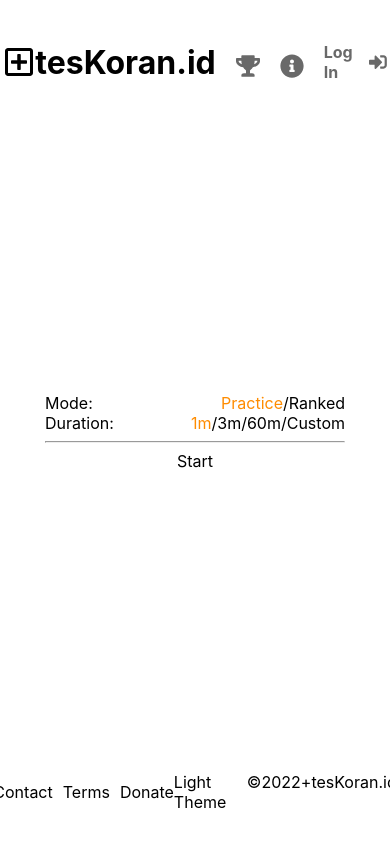
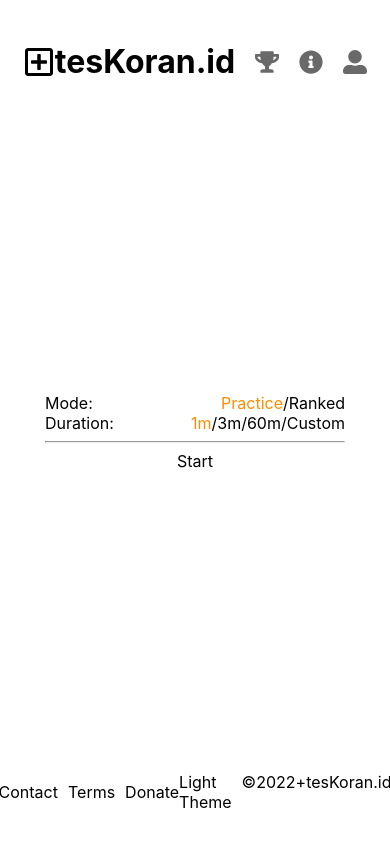
Before and after one commit to tirtaabimanyu/tesKoran.id, a Next.js app: page / in a window 390 px wide. Built offline with nearby package versions, Linux system fonts and the light colour scheme.

Commit message:
navbar media queries

```diff
--- a/components/layout.js
+++ b/components/layout.js
@@ -7,7 +7,7 @@ export default function Layout({ children, hide, titleClickHandler }) {
   return (
     <div className={styles.container}>
       <Head>
-        <title>tesKoran</title>
+        <title>Tes Koran Online</title>
         <meta name="description" content="Add them numbers" />
         <link rel="icon" href="/favicon.ico" />
       </Head>
--- a/components/navbar.js
+++ b/components/navbar.js
@@ -6,7 +6,7 @@ import {
   FaRegPlusSquare,
   FaTrophy,
   FaInfoCircle,
-  FaSignInAlt,
+  FaUserAlt,
 } from "react-icons/fa";
 
 export default function Navbar({ hide, titleClickHandler }) {
@@ -47,7 +47,7 @@ export default function Navbar({ hide, titleClickHandler }) {
         <Link href="/login">
           <div className={cn([styles.loginButton], { [styles.hide]: hide })}>
             <h4 className={cn([styles.text])}>Log In</h4>
-            <FaSignInAlt className={styles.icon} size="24px" />
+            <FaUserAlt className={styles.icon} size="24px" />
           </div>
         </Link>
       </div>
--- a/components/navbar.module.css
+++ b/components/navbar.module.css
@@ -2,18 +2,16 @@
   width: 100%;
   display: flex;
   flex-direction: row;
-  justify-content: space-between;
   align-items: center;
+  justify-content: center;
   transition: opacity 0.1s;
-  /* background: red; */
 }
 
 .group {
   display: flex;
   flex-direction: row;
   /* gap: 5px; */
-  align-items: baseline;
-  justify-content: baseline;
+  align-items: center;
 }
 
 .hide {
@@ -24,7 +22,6 @@
 .titleContainer {
   position: relative;
   display: flex;
-  justify-content: baseline;
   align-items: baseline;
   flex-direction: column;
   color: black;
@@ -41,22 +38,7 @@
   cursor: pointer;
   display: flex;
   align-items: center;
-}
-
-.title::after {
-  position: absolute;
-  content: " ";
-  min-width: 0px;
-  min-height: 5px;
-  transition: min-width 0.25s;
-  bottom: 10px;
-  background-color: darkorange;
-  border-radius: 25px;
-  margin-left: 1px;
-}
-
-.title:hover::after {
-  min-width: calc(100% - 20px - 2px);
+  user-select: none;
 }
 
 .expandable {
@@ -82,25 +64,6 @@
   color: dimgray;
 }
 
-.expandable .icon + .text {
-  transition: 0.2s ease-in-out;
-  max-width: 0;
-  overflow: hidden;
-  user-select: none;
-  color: dimgray;
-  margin: 0;
-}
-
-.expandable .icon:hover + .text {
-  max-width: 150px;
-  padding-left: 5px;
-  color: black;
-}
-
-.expandable .icon:active + .text {
-  color: dimgray;
-}
-
 .loginButton {
   display: flex;
   flex-direction: row;
@@ -114,6 +77,7 @@
 }
 
 .loginButton .text {
+  display: none;
   margin: 0;
   user-select: none;
 }
@@ -126,18 +90,68 @@
   color: dimgray;
 }
 
-.loginButton::after {
-  position: absolute;
-  content: " ";
-  min-width: 0px;
-  min-height: 5px;
-  transition: min-width 0.25s;
-  bottom: 5px;
-  background-color: darkorange;
-  border-radius: 25px;
-  margin-left: 1px;
+.expandable .icon + .text {
+  display: none;
 }
 
-.loginButton:hover::after {
-  min-width: calc(100% - 20px);
+@media only screen and (min-width: 600px) {
+  .loginButton .text {
+    display: block;
+  }
+
+  /* .loginButton::after {
+    position: absolute;
+    content: " ";
+    min-width: 0px;
+    min-height: 5px;
+    transition: min-width 0.25s;
+    bottom: 5px;
+    background-color: darkorange;
+    border-radius: 25px;
+    margin-left: 1px;
+  }
+
+  .loginButton:hover::after {
+    min-width: calc(100% - 20px);
+  } */
+
+  .expandable .icon + .text {
+    display: block;
+    transition: 0.2s ease-in-out;
+    max-width: 0;
+    overflow: hidden;
+    user-select: none;
+    color: dimgray;
+    margin: 0;
+  }
+
+  .expandable .icon:hover + .text {
+    max-width: 150px;
+    padding-left: 5px;
+    color: black;
+  }
+
+  .expandable .icon:active + .text {
+    color: dimgray;
+  }
+
+  .title::after {
+    position: absolute;
+    content: " ";
+    min-width: 0px;
+    min-height: 5px;
+    transition: min-width 0.25s;
+    bottom: 10px;
+    background-color: darkorange;
+    border-radius: 25px;
+    margin-left: 1px;
+  }
+
+  .title:hover::after {
+    min-width: calc(100% - 20px - 2px);
+  }
+
+  .container {
+    justify-content: space-between;
+  }
 }
```
